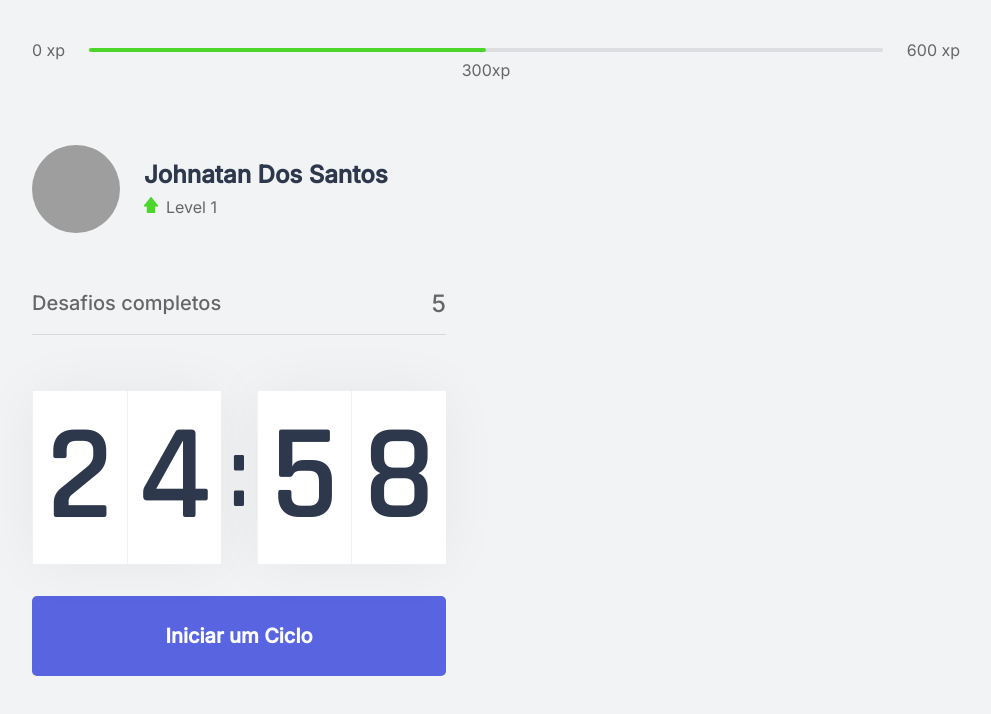
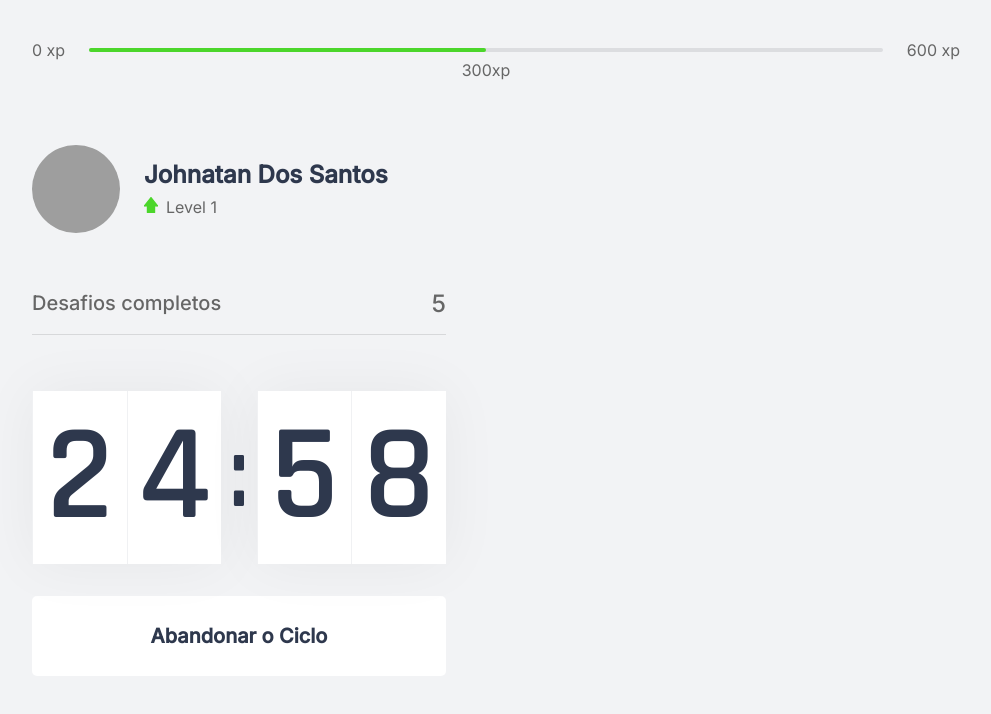
Before and after one commit to Johnbrow10/nlw4-trilha-reactjs, a Next.js app: page / in a window 1280 px wide. Both pictures are taken after a click on the button "Iniciar um Ciclo". Shown: the top 714 px of the page, without its empty margins (144-1135 px from the left). Built offline with nearby package versions, Linux system fonts and the light colour scheme; grey boxes are pictures that could not be loaded.

Commit message:
Ajustando a funcionalidade de countdown.

```diff
--- a/src/components/Countdown.tsx
+++ b/src/components/Countdown.tsx
@@ -1,11 +1,12 @@
 import { useState, useEffect } from 'react';
 import styles from '../styles/components/Countdown.module.css';
 
+let countdownTimeout: NodeJS.Timeout;
 
 export function Countdown() {
 
     const [time, setTime] = useState(25 * 60);
-    const [active, setActive] = useState(false);
+    const [isActive, setIsActive] = useState(false);
 
     const minutes = Math.floor(time / 60);
 
@@ -15,16 +16,22 @@
     const [secondLeft, secondRight] = String(seconds).padStart(2, '0').split('');
 
     function startCountdown() {
-        setActive(true)
+        setIsActive(true)
+    }
+
+    function resetCountdown() {
+        clearTimeout(countdownTimeout);
+        setIsActive(false);
+        setTime(25 * 60)
     }
 
     useEffect(() => {
-        if (active && time > 0) {
-            setTimeout(() => {
+        if (isActive && time > 0) {
+            countdownTimeout = setTimeout(() => {
                 setTime(time - 1)
             }, 1000)
         }
-    }, [active, time])
+    }, [isActive, time])
 
     return (
         <div>
@@ -40,10 +47,26 @@
                 </div>
             </div>
 
-            <button type="button"
-                className={styles.countdownButton}
-                onClick={startCountdown}
-            > Iniciar um Ciclo</button>
+            {isActive ? (
+                <button type="button"
+                    className={`${styles.countdownButton} ${styles.countdownButtonActive}`}
+                    onClick={resetCountdown}
+                >
+                    Abandonar o Ciclo
+
+                </button>
+            ) : (
+                    <button type="button"
+                        className={styles.countdownButton}
+                        onClick={startCountdown}
+                    >
+                        Iniciar um Ciclo
+
+                    </button>
+
+                )
+
+            }
 
         </div>
     )
--- a/src/styles/components/Countdown.module.css
+++ b/src/styles/components/Countdown.module.css
@@ -59,3 +59,13 @@
 .countdownButton:hover {
     background: var(--blue-dark);
 }
+
+.countdownButtonActive {
+    background: var(--white);
+    color     : var(--title)
+}
+
+.countdownButtonActive:hover {
+    background: var(--red);
+    color     : var(--white)
+}
```
